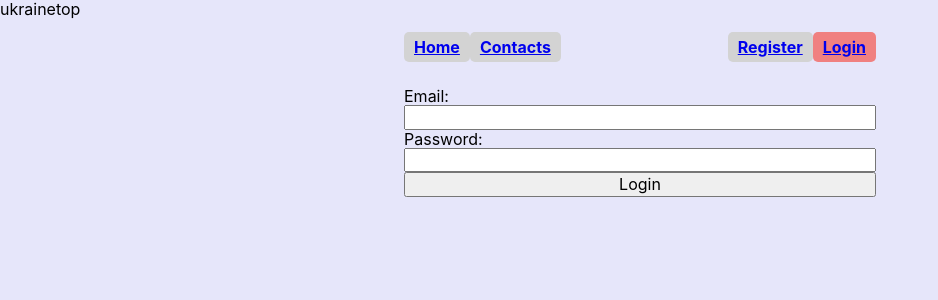
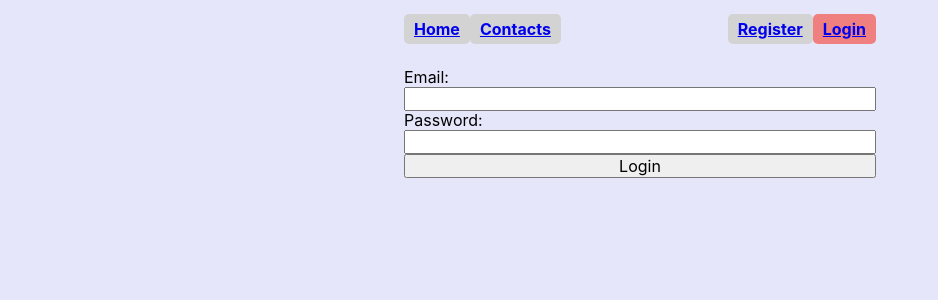
Before and after one commit to tooreagen/goit-react-hw-08-phonebook, a React (Create React App) app: page /login in a window 1280 px wide. Shown: the top 300 px of the page, without its empty margins (0-938 px from the left). Built offline with nearby package versions, Linux system fonts and the light colour scheme.

Commit message:
styled start

```diff
--- a/src/components/App.jsx
+++ b/src/components/App.jsx
@@ -23,7 +23,6 @@ export function App() {
 
   return (
     <>
-      ukrainetop
       <Routes>
         <Route path="/" element={<Layout />}>
           <Route
@@ -72,14 +71,3 @@ export function App() {
 
 //email: ukraine@ukraine.ua
 //pass:  ukrainetop
-
-//информування коли невірний логін або пароль
-// інформування про помилку при среєстрації юзверя
-//функція обробки відповіді, якщо 200 то ок, якщо 500 сервак упав і т.д.
-//Реєстраця, ллогін це клмпоненти (можна використовувати декілька разів)
-//Покалсти компоненти реестрації і логіну на на сторінкки
-//попробовать сделать чтобы при наличии ошибки в ргеистрации отображать ошибку.
-//У меня не получилось. Когда заполнил данные, первый раз отображает, а потом там уже есть эррор и не отображает ошибку
-//проверить достіпні ли переході по прямім ссілкам если нет авторизации
-//очищается ли токен после выхода юзера
-//contacts item після деаутентифікації
--- a/src/components/LoginForm/LoginForm.jsx
+++ b/src/components/LoginForm/LoginForm.jsx
@@ -3,7 +3,6 @@ import { useDispatch, useSelector } from 'react-redux';
 import { loginUser } from 'redux/auth/auth-operations';
 import { FormLogin } from './LoginFormStyled';
 import { selectError } from 'redux/auth/auth-selectors';
-import { useEffect } from 'react';
 import { toast } from 'react-toastify';
 
 const LoginForm = () => {
@@ -23,11 +22,6 @@ const LoginForm = () => {
     );
   };
 
-  // useEffect(() => {
-  //   if (error) {
-  //     toast.error('Incorrect login or password');
-  //   }
-  // }, [error]);
   if (error) {
     toast.error('Incorrect login or password');
   }
--- a/src/components/NotLoggedIn/NotLoggedIn.jsx
+++ /dev/null
@@ -1,5 +0,0 @@
-const NotLoggedIn = () => {
-  return <p>To view your contacts, please log in.</p>;
-};
-
-export default NotLoggedIn;
--- a/src/redux/auth/auth-operations.js
+++ b/src/redux/auth/auth-operations.js
@@ -12,7 +12,6 @@ export const registerUser = createAsyncThunk(
       setAuthHeader(response.data.token);
       return response.data;
     } catch (error) {
-      console.log(error);
       return thunkAPI.rejectWithValue(error.message);
     }
   }
```
Also changed, not shown: src/components/RegisterForm/RegisterForm.jsx (+3 -6 lines).
